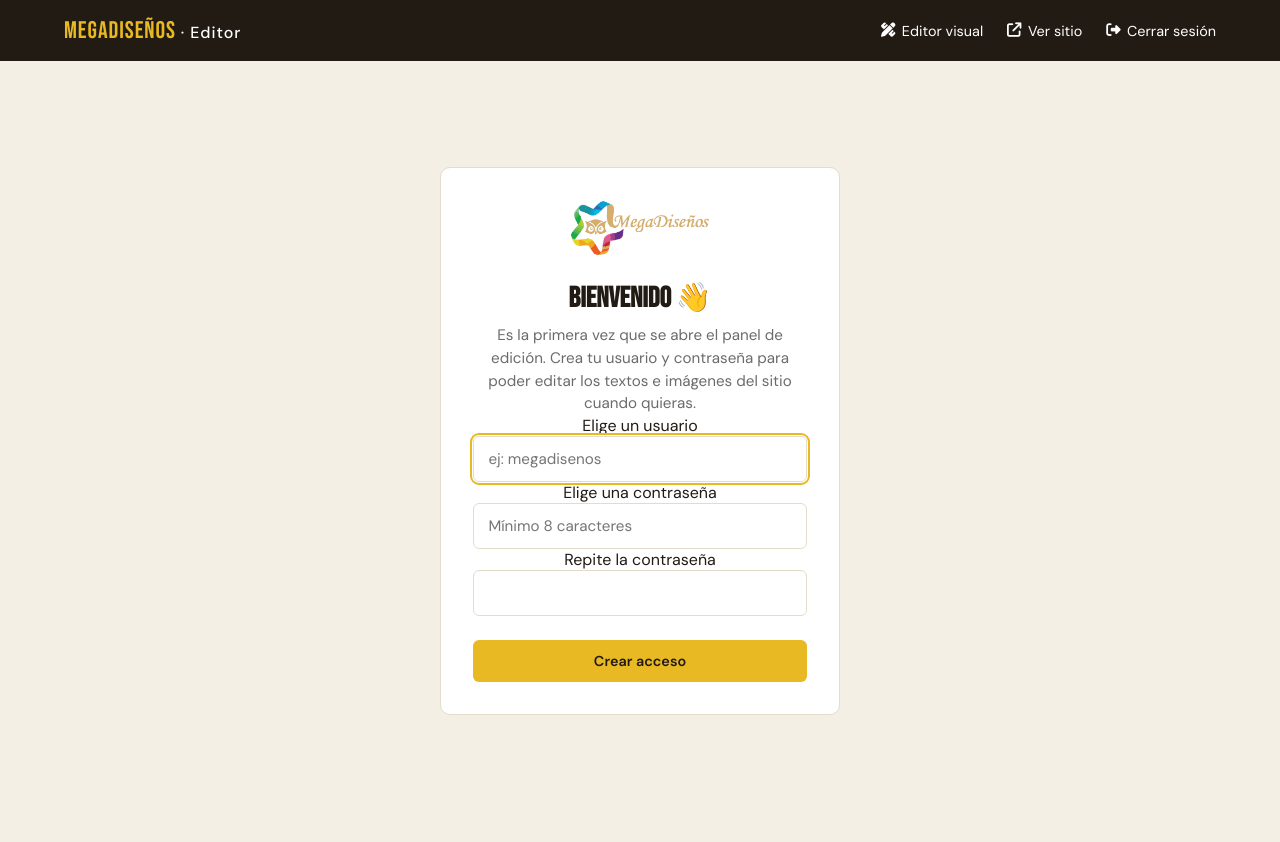
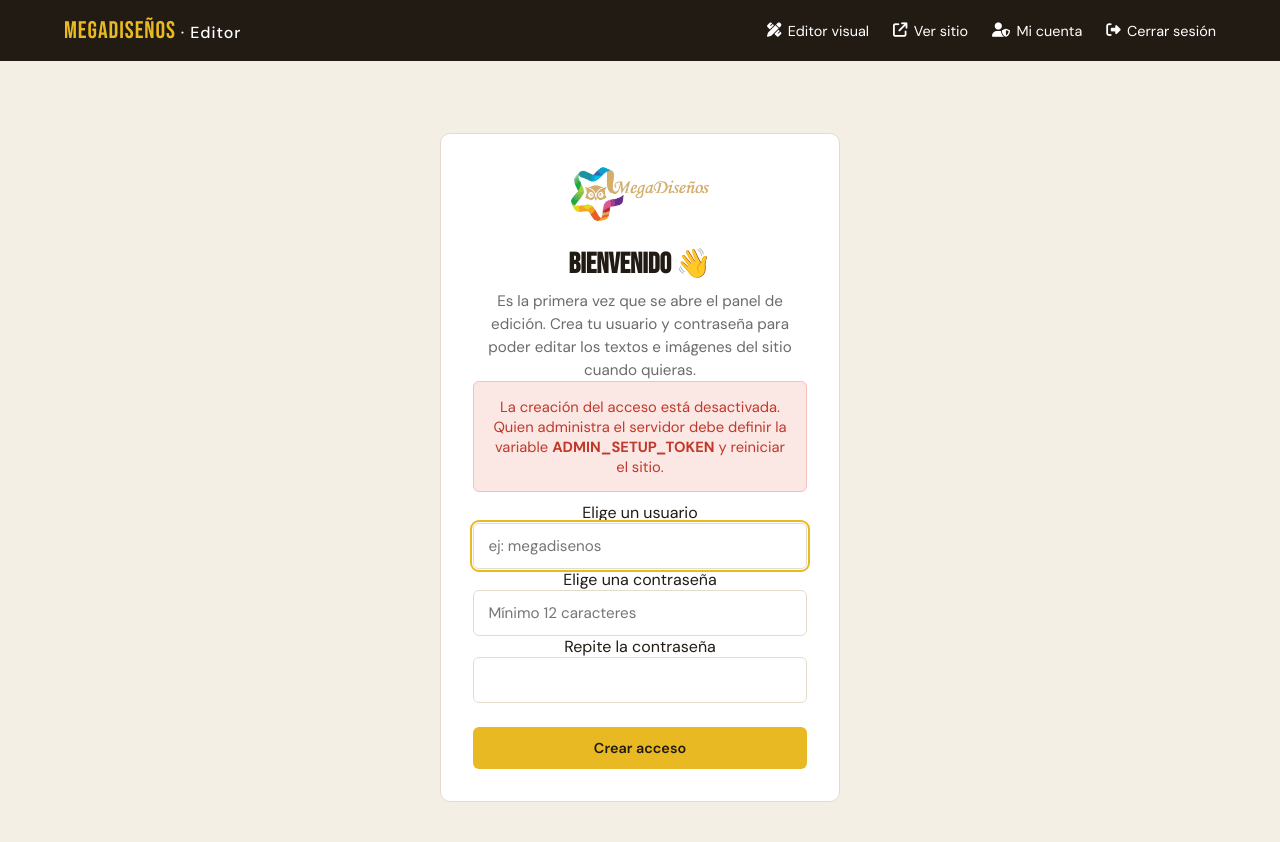
Before and after one commit to Eduardo3090/megadise-os, a Flask app: page /admin/configurar in a window 1280 px wide. Shown: the top 842 px of the page. Before the commit the page ends 715 px from the top, so only its background shows below. Run offline with Flask 3, Linux system fonts and the light colour scheme; the visitor is signed in with stand-in values (Sample User, id 1); data comes from the database, SQL or seed files in the repository; data that the repository does not hold is empty.

Commit message:
Add files via upload
Refuerzo de seguridad del panel admin (2/2)

```diff
--- a/megadisenos/templates/admin/base_admin.html
+++ b/megadisenos/templates/admin/base_admin.html
@@ -14,7 +14,8 @@
     <a href="{{ url_for('admin_dashboard') }}" class="admin-logo">Megadiseños <span>· Editor</span></a>
     <nav class="admin-topnav">
         <a href="{{ url_for('admin_editor') }}"><i class="fa-solid fa-pen-ruler"></i> Editor visual</a>
-        <a href="/" target="_blank"><i class="fa-solid fa-arrow-up-right-from-square"></i> Ver sitio</a>
+        <a href="/" target="_blank" rel="noopener"><i class="fa-solid fa-arrow-up-right-from-square"></i> Ver sitio</a>
+        <a href="{{ url_for('admin_cuenta') }}"><i class="fa-solid fa-user-shield"></i> Mi cuenta</a>
         <a href="{{ url_for('admin_logout') }}"><i class="fa-solid fa-right-from-bracket"></i> Cerrar sesión</a>
     </nav>
 </header>
--- a/megadisenos/templates/admin/configurar.html
+++ b/megadisenos/templates/admin/configurar.html
@@ -9,16 +9,27 @@
             Es la primera vez que se abre el panel de edición. Crea tu usuario y contraseña
             para poder editar los textos e imágenes del sitio cuando quieras.
         </p>
+        {% if not setup_activo %}
+        <div class="admin-flash admin-flash-error">
+            La creación del acceso está desactivada. Quien administra el servidor debe definir la
+            variable <strong>ADMIN_SETUP_TOKEN</strong> y reiniciar el sitio.
+        </div>
+        {% endif %}
         <form method="POST" action="{{ url_for('admin_configurar') }}">
             <input type="hidden" name="csrf_token" value="{{ csrf_token }}">
+            {% if setup_activo %}
+            <label for="token">Código de instalación</label>
+            <input type="password" id="token" name="token" required autocomplete="off" placeholder="El código que te entregó tu desarrollador">
+            {% endif %}
+
             <label for="usuario">Elige un usuario</label>
             <input type="text" id="usuario" name="usuario" required autocomplete="username" autofocus placeholder="ej: megadisenos">
 
             <label for="password">Elige una contraseña</label>
-            <input type="password" id="password" name="password" required autocomplete="new-password" minlength="8" placeholder="Mínimo 8 caracteres">
+            <input type="password" id="password" name="password" required autocomplete="new-password" minlength="{{ min_password }}" placeholder="Mínimo {{ min_password }} caracteres">
 
             <label for="password2">Repite la contraseña</label>
-            <input type="password" id="password2" name="password2" required autocomplete="new-password" minlength="8">
+            <input type="password" id="password2" name="password2" required autocomplete="new-password" minlength="{{ min_password }}">
 
             <button type="submit" class="admin-btn admin-btn-primary admin-btn-full">Crear acceso</button>
         </form>
```
Also changed, not shown: megadisenos/templates/admin/cuenta.html (added, +27 -0 lines).
